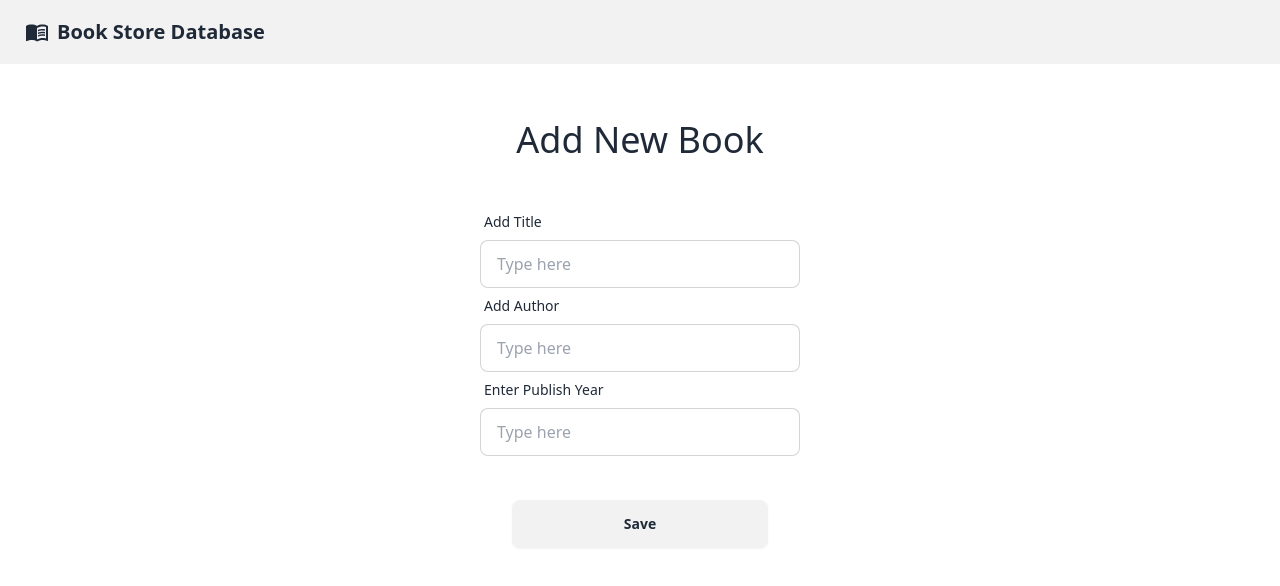
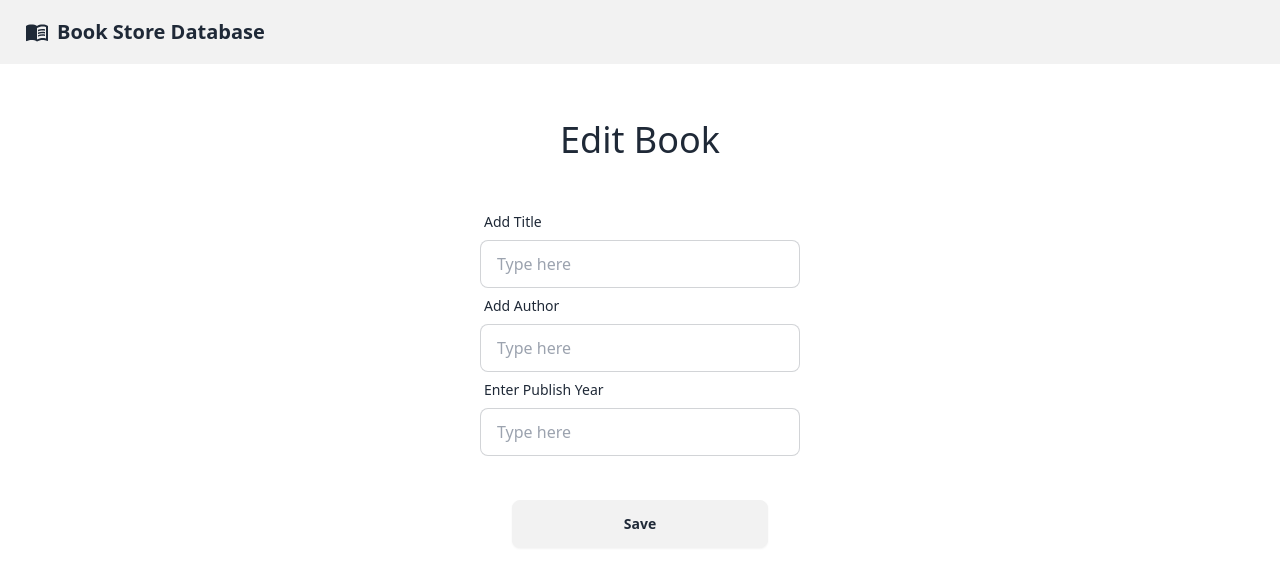
Before and after one commit to Manuverma79/Book-Store-App, a React (Vite) app in the folder frontend/: page /books/edit/1 in a window 1280 px wide. Shown: the top 586 px of the page. Built offline with nearby package versions, Linux system fonts and the light colour scheme; no server answers.

Commit message:
Update EditBook.jsx

```diff
--- a/frontend/src/pages/EditBook.jsx
+++ b/frontend/src/pages/EditBook.jsx
@@ -55,7 +55,7 @@ const EditBook = () => {
   return (
     <div className="flex items-center justify-center w-full pt-10">
       <div className="flex flex-col items-center justify-center w-1/2 p-4 gap-11 rounded-2xl">
-        <div className="text-4xl text-center">Add New Book</div>
+        <div className="text-4xl text-center">Edit Book</div>
         <label className="w-full max-w-xs form-control">
           <div className="label">
             <span className="label-text">Add Title</span>
```
